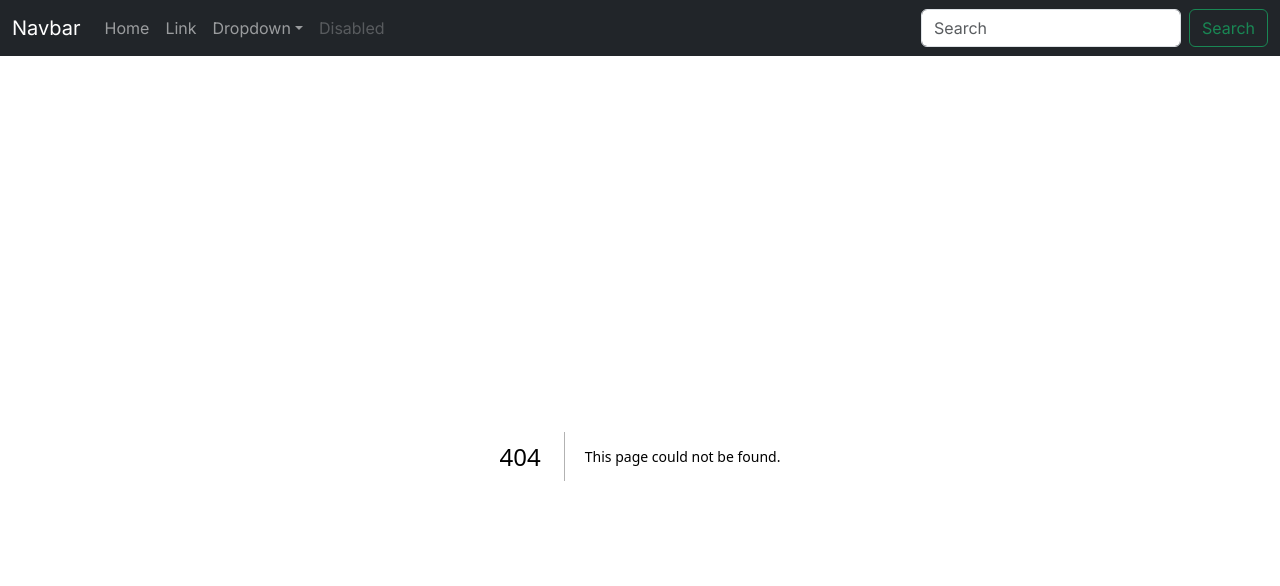
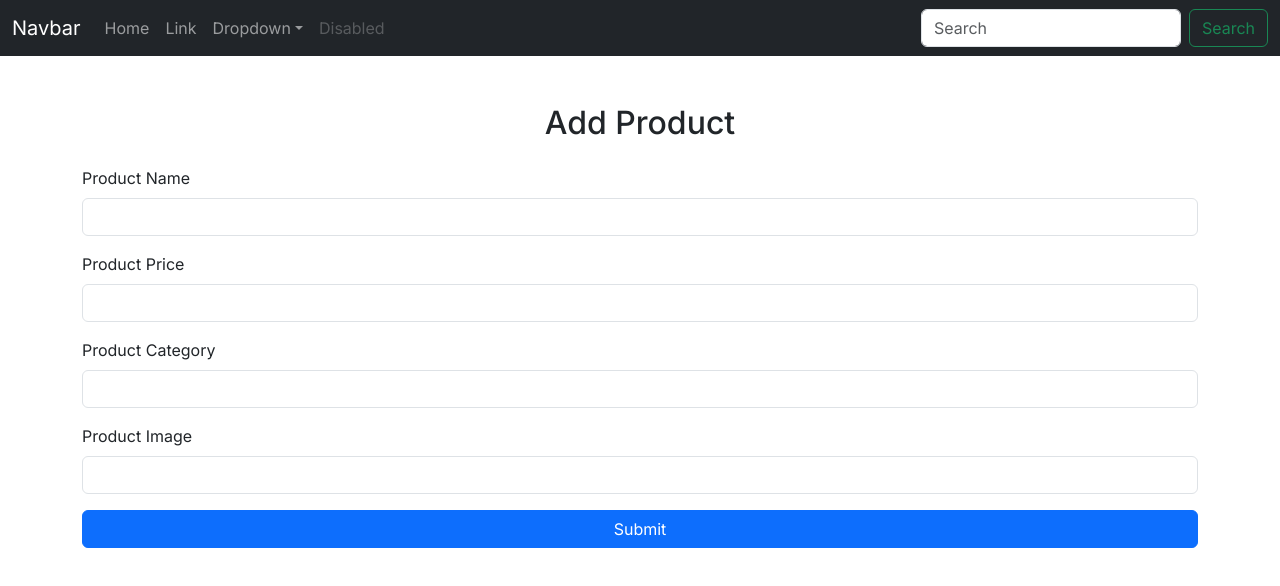
Before and after one commit to adar7295/frontend, a Next.js app: page /addProduct in a window 1280 px wide. Before the commit this address had no page. Shown: the top 586 px of the page. Built offline with nearby package versions, Linux system fonts and the light colour scheme.

Commit message:
frontend

```diff
--- /dev/null
+++ b/src/app/addProduct/page.jsx
@@ -0,0 +1,94 @@
+'use client'
+import { useFormik } from 'formik'
+import React from 'react'
+import toast from 'react-hot-toast';
+
+const product = () => {
+
+
+  const productDetails = useFormik({
+    initialValues: {
+      name: '',
+      price: '',
+      category: '',
+      image: ''
+    },
+    onSubmit: (values) => {
+      console.log(values);
+      fetch('http://localhost:5000/product/add', {
+        method: 'POST',
+        headers: {
+          'Content-Type': 'application/json'
+        },
+        body: JSON.stringify(values)
+      })
+        .then((response) => {
+          console.log(response.status);
+          if (response.status === 200) {
+            toast.success('Product added successfully')
+          }
+        }).catch((err) => {
+          console.log(err);
+          toast.error("Something went wrong")
+        });
+
+    },
+  })
+
+  return (
+    <div>
+      <div className="container mt-5">
+        <h2 className="text-center mb-4">Add Product</h2>
+        <form onSubmit={productDetails.handleSubmit}>
+          <div className="mb-3">
+            <label htmlFor="productName" className="form-label">Product Name</label>
+            <input
+              type="text"
+              className="form-control"
+              id="name"
+              onChange={productDetails.handleChange}
+              value={productDetails.values.name}
+              required
+            />
+          </div>
+          <div className="mb-3">
+            <label htmlFor="productPrice" className="form-label">Product Price</label>
+            <input
+              type="number"
+              className="form-control"
+              id="price"
+              onChange={productDetails.handleChange}
+              value={productDetails.values.price}
+              required
+            />
+          </div>
+          <div className="mb-3">
+            <label htmlFor="productCategory" className="form-label">Product Category</label>
+            <input
+              type="text"
+              className="form-control"
+              id="category"
+              onChange={productDetails.handleChange}
+              value={productDetails.values.category}
+              required
+            />
+          </div>
+          <div className="mb-3">
+            <label htmlFor="productImage" className="form-label">Product Image</label>
+            <input
+              type="text"
+              className="form-control"
+              id="image"
+              onChange={productDetails.handleChange}
+              value={productDetails.values.image}
+              required
+            />
+          </div>
+          <button type="submit" className="btn btn-primary w-100">Submit</button>
+        </form>
+      </div>
+    </div>
+  )
+}
+
+export default product;
```
Also changed, not shown: src/app/manageProduct/page.jsx (added, +55 -0 lines), src/app/manageUser/page.jsx (added, +67 -0 lines).
